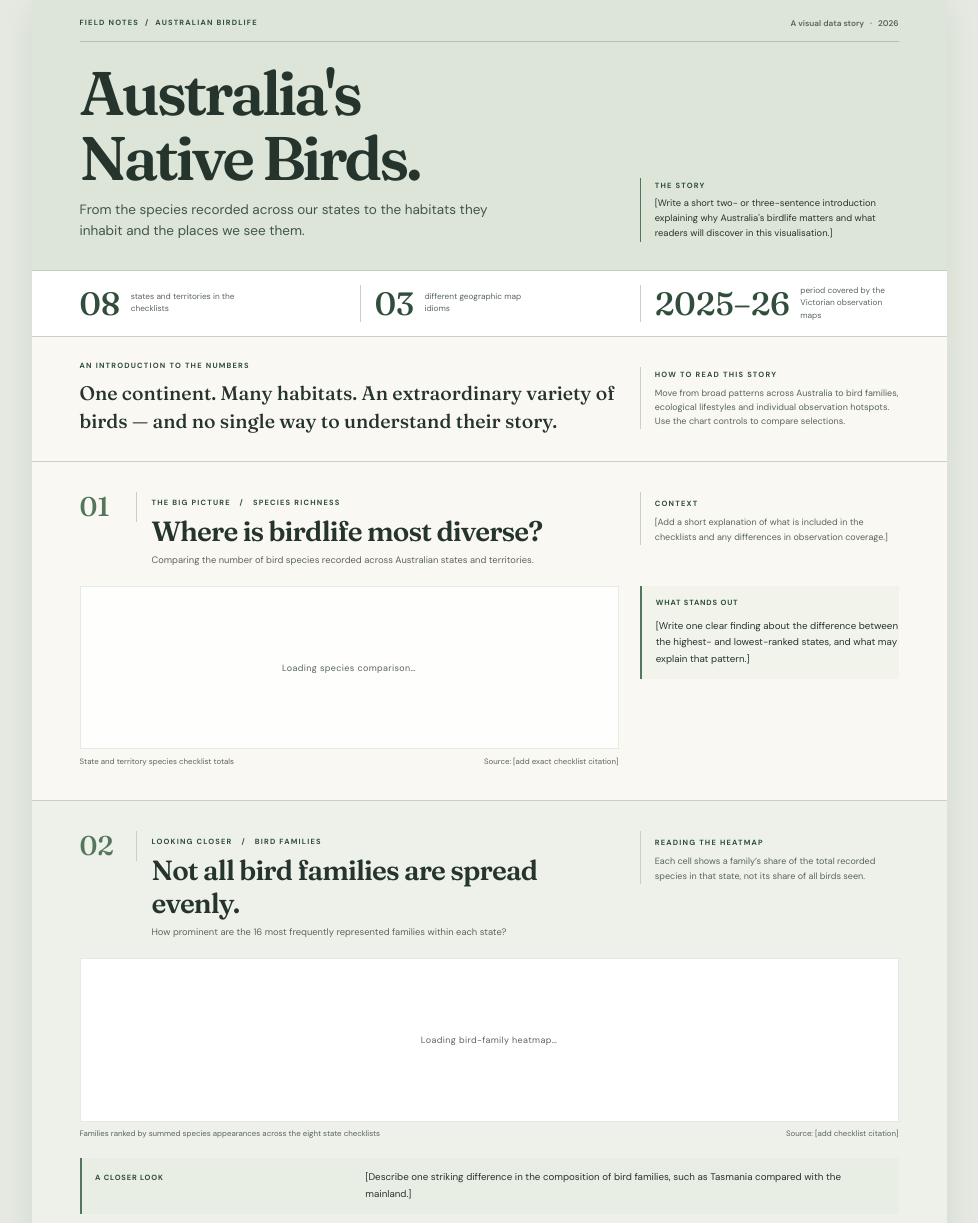
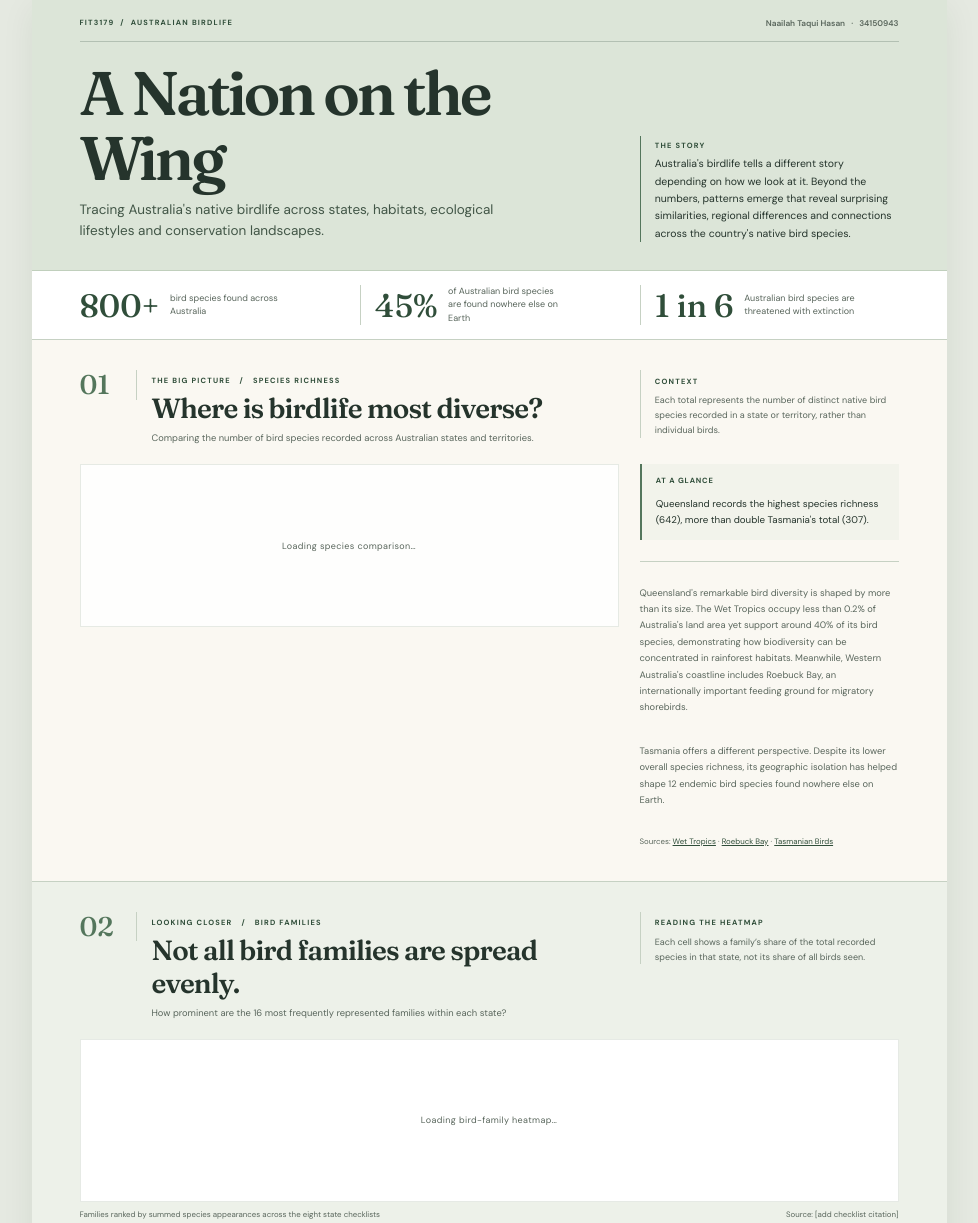
Before and after one commit to nhas0021/DV2, a plain HTML site: page index2.html in a window 1280 px wide. Shown: the top 1223 px of the page, without its empty margins (151-1129 px from the left). Drawn offline with Linux system fonts and the light colour scheme; a script that the page names is missing.

Commit message:
First chart section refinements

```diff
--- a/css/style.css
+++ b/css/style.css
@@ -192,7 +192,7 @@ h1, h2, h3, p { margin-top: 0; }
 
   padding-left: 19px;
 
-  font-size: 12.5px;
+  font-size: 14px;
 
   line-height: 1.65;
 
@@ -254,7 +254,7 @@ h1, h2, h3, p { margin-top: 0; }
 
   color: var(--muted);
 
-  font-size: 11px;
+  font-size: 12px;
 
   line-height: 1.5;
 
@@ -829,3 +829,53 @@ h1, h2, h3, p { margin-top: 0; }
   .chart-shell { padding: 9px 6px; }
 
 }
+
+
+/* Right-hand column beside the lollipop chart */
+
+.insight-stack {
+    grid-column: 3;
+    min-width: 0;
+    display: flex;
+    flex-direction: column;
+    gap: 28px;
+}
+
+.chapter-analysis {
+    border-top: 1px solid var(--line);
+    padding-top: 30px;
+}
+
+.chapter-analysis .eyebrow {
+    margin-bottom: 10px;
+}
+
+.chapter-analysis p {
+    font-size: 12.5px;
+    line-height: 1.75;
+    color: var(--muted);
+    margin: 0 0 16px;
+}
+
+.chapter-analysis .analysis-sources {
+    font-size: 10.5px;
+    margin-top: 35px;
+    margin-bottom: 0;
+}
+
+.chapter-analysis a {
+    color: var(--olive-dark);
+    text-decoration: underline;
+}
+
+.analysis-tasmania {
+    padding-top: 20px;
+}
+
+/* Mobile layout */
+
+@media (max-width: 760px) {
+    .insight-stack {
+        grid-column: 1 / -1;
+    }
+}
--- a/index2.html
+++ b/index2.html
@@ -10,7 +10,7 @@
 
   <meta name="description" content="An illustrated data story exploring Australian bird species, threatened status, ecological roles and recorded sightings.">
 
-  <title>Australia's Native Birds | A Visual Field Guide</title>
+  <title>Australia's Native Birds</title>
 
   <!-- Display heading + body typefaces -->
 
@@ -44,17 +44,17 @@
 
         <div class="cover-topline">
 
-          <span class="eyebrow">Field notes &nbsp;/&nbsp; Australian birdlife</span>
+          <span class="eyebrow">FIT3179 &nbsp;/&nbsp; Australian birdlife</span>
 
-          <span class="edition">A visual data story &nbsp; · &nbsp; 2026</span>
+          <span class="edition">Naailah Taqui Hasan &nbsp; · &nbsp; 34150943</span>
 
         </div>
 
         <div class="cover-title span-two">
 
-          <h1>Australia's<br>Native Birds.</h1>
+          <h1>A Nation on the Wing</h1>
 
-          <p class="strapline">From the species recorded across our states to the habitats they inhabit and the places we see them.</p>
+          <p class="strapline">Tracing Australia's native birdlife across states, habitats, ecological lifestyles and conservation landscapes.</p>
 
         </div>
 
@@ -62,7 +62,7 @@
 
           <span class="eyebrow">The story</span>
 
-          <p>[Write a short two- or three-sentence introduction explaining why Australia's birdlife matters and what readers will discover in this visualisation.]</p>
+          <p>Australia's birdlife tells a different story depending on how we look at it. Beyond the numbers, patterns emerge that reveal surprising similarities, regional differences and connections across the country's native bird species.</p>
 
         </div>
 
@@ -78,53 +78,31 @@
 
         <div class="summary-item">
 
-          <span class="summary-number">08</span>
+          <span class="summary-number">800+</span>
 
-          <span class="summary-text">states and territories in the checklists</span>
+          <span class="summary-text">bird species found across Australia</span>
 
         </div>
 
         <div class="summary-item">
 
-          <span class="summary-number">03</span>
+          <span class="summary-number">45%</span>
 
-          <span class="summary-text">different geographic map idioms</span>
+          <span class="summary-text">of Australian bird species are found nowhere else on Earth</span>
 
         </div>
 
         <div class="summary-item">
 
-          <span class="summary-number">2025–26</span>
+          <span class="summary-number">1 in 6</span>
 
-          <span class="summary-text">period covered by the Victorian observation maps</span>
+          <span class="summary-text">Australian bird species are threatened with extinction</span>
 
         </div>
 
       </div>
 
     </div>
-
-    <!-- INTRO / 2 + 1 COLUMNS -->
-
-    <section class="content-grid story-intro" aria-label="Introduction">
-
-      <div class="span-two">
-
-        <div class="eyebrow">An introduction to the numbers</div>
-
-        <p class="lead">One continent. Many habitats. An extraordinary variety of birds — and no single way to understand their story.</p>
-
-      </div>
-
-      <div class="intro-note">
-
-        <span class="eyebrow">How to read this story</span>
-
-        <p>Move from broad patterns across Australia to bird families, ecological lifestyles and individual observation hotspots. Use the chart controls to compare selections.</p>
-
-      </div>
-
-    </section>
 
     <!-- 01 / TWO-COLUMN CHART + ONE-COLUMN FINDING -->
 
@@ -152,7 +130,7 @@
 
           <span class="eyebrow">Context</span>
 
-          <p>[Add a short explanation of what is included in the checklists and any differences in observation coverage.]</p>
+          <p>Each total represents the number of distinct native bird species recorded in a state or territory, rather than individual birds.
 
         </aside>
 
@@ -160,17 +138,48 @@
 
           <div class="chart-shell" id="species_lollipop"><div class="chart-loading">Loading species comparison…</div></div>
 
-          <figcaption class="chart-caption"><span>State and territory species checklist totals</span><span>Source: [add exact checklist citation]</span></figcaption>
-
         </figure>
 
-        <aside class="chapter-insight">
+        <div class="insight-stack">
 
-          <div class="finding-label">What stands out</div>
+      <aside class="chapter-insight">
+          <div class="finding-label">At a Glance</div>
 
-          <p>[Write one clear finding about the difference between the highest- and lowest-ranked states, and what may explain that pattern.]</p>
+          <p>
+              Queensland records the highest species richness (642),
+              more than double Tasmania's total (307).
+          </p>
+      </aside>
 
-        </aside>
+      <div class="chapter-analysis">
+          <p>
+              Queensland's remarkable bird diversity is shaped by
+              more than its size. The Wet Tropics occupy less than
+              0.2% of Australia's land area yet support around 40%
+              of its bird species, demonstrating how biodiversity
+              can be concentrated in rainforest habitats. Meanwhile,
+              Western Australia's coastline includes Roebuck Bay,
+              an internationally important feeding ground for
+              migratory shorebirds.
+          </p>
+
+          <p class="analysis-tasmania">
+              Tasmania offers a different perspective. Despite its
+              lower overall species richness, its geographic isolation
+              has helped shape 12 endemic bird species found nowhere
+              else on Earth.
+          </p>
+
+          <p class="analysis-sources">
+              Sources:
+              <a href="https://www.dcceew.gov.au/parks-heritage/heritage/places/world/wet-tropics">Wet Tropics</a> ·
+              <a href="https://www.dcceew.gov.au/water/wetlands/australian-ramsar-wetlands/roebuck-bay">Roebuck Bay</a> ·
+              <a href="https://nre.tas.gov.au/wildlife-management/fauna-of-tasmania/birds/endemic-birds">Tasmanian Birds</a>
+          </p>
+      </div>
+
+</div>
+
 
       </div>
 
```
Also changed, not shown: index.html (added, +89 -0 lines).
